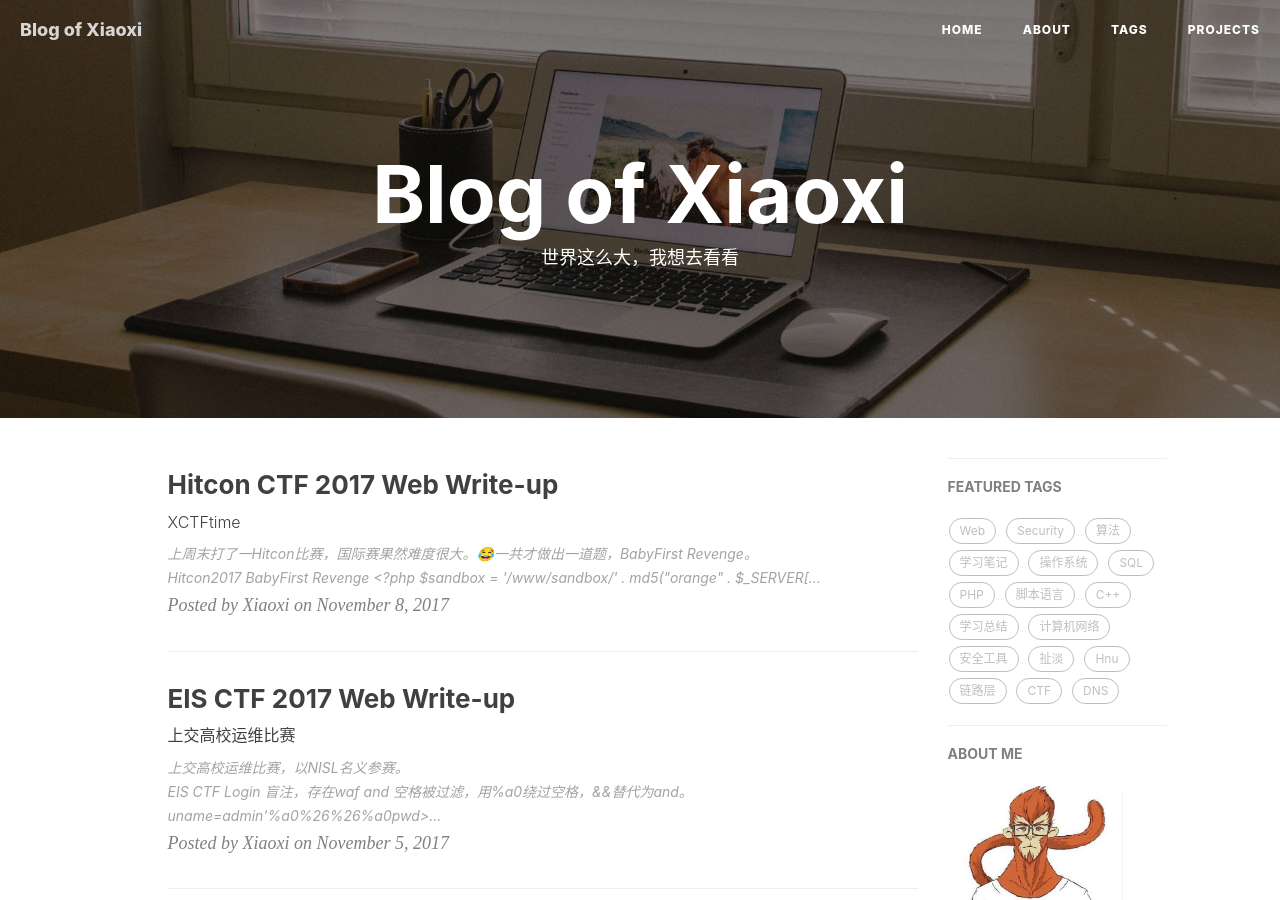
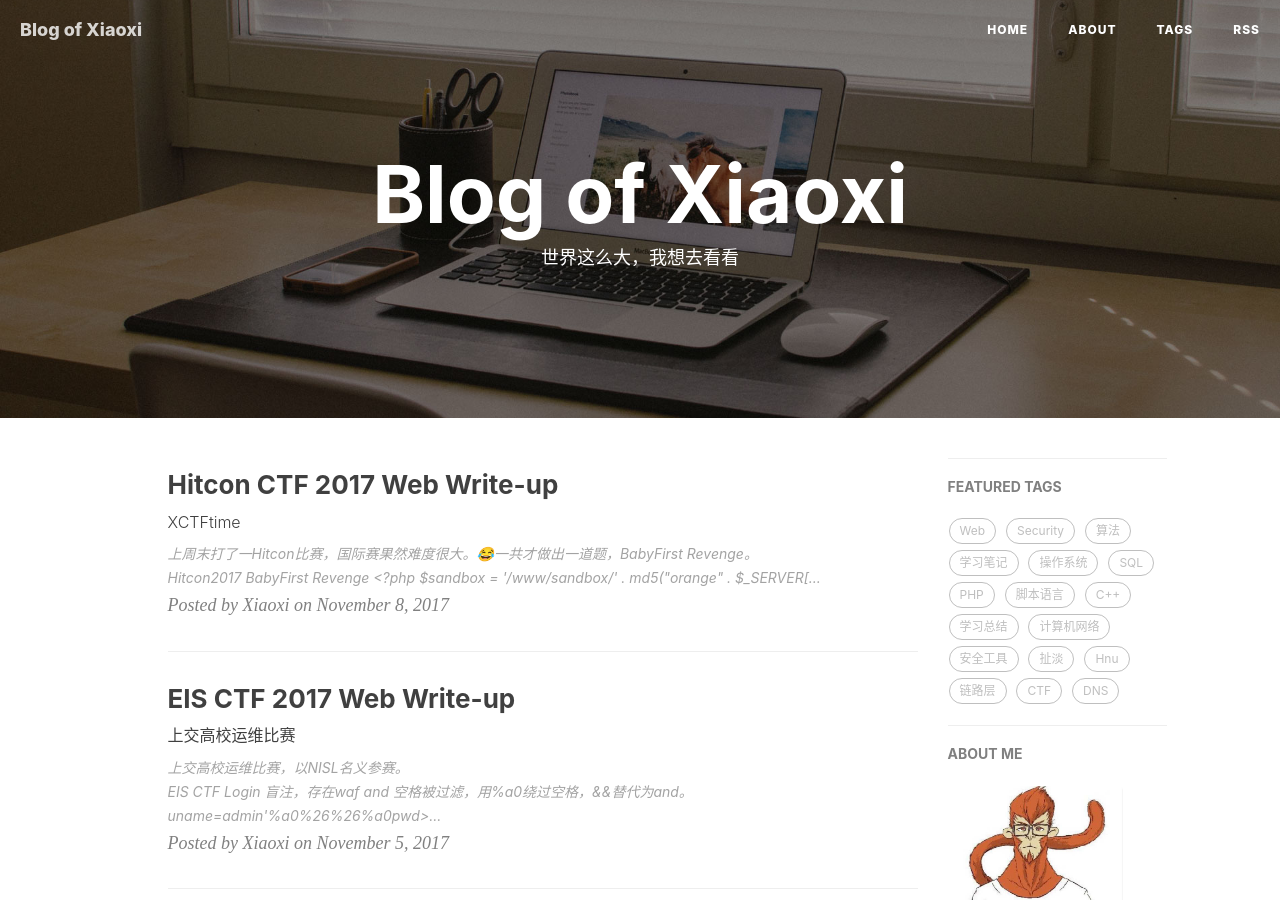
Before and after one commit to mo-xiaoxi/mo-xiaoxi.github.io, a Jekyll site: the page built from index.html, in a window 1280 px wide and 900 px high. Built offline with Jekyll 4.4.1, drawn with Linux system fonts in a browser that asks for light colours; nearby versions of some CDN libraries; the list of posts is cut into pages by our own code; comment, search, counter and statistics services are not loaded.

Commit message:
增加RSS和修复Github

```diff
--- a/_config.yml
+++ b/_config.yml
@@ -13,7 +13,7 @@ author: Xiaoxi
 RSS: false
 weibo_username:     moxiaoxi
 zhihu_username:     mo-xiao-xi-73-73
-github_username:    momomoxiaoxi
+github_username:    m0xiaoxi
 #twitter_username:  huxpro
 #facebook_username:  moxiaoxi
 # linkedin_username:  firstname-lastname-idxxxx
--- a/_includes/nav.html
+++ b/_includes/nav.html
@@ -25,7 +25,7 @@
                     </li>
                     {% endif %}{% endfor %}
                     <li>
-                        <a href="https://github.com/momomoxiaoxi">Projects</a>
+                        <a href="/feed.xml">RSS</a>
                     </li>
                 </ul>
             </div>
```
